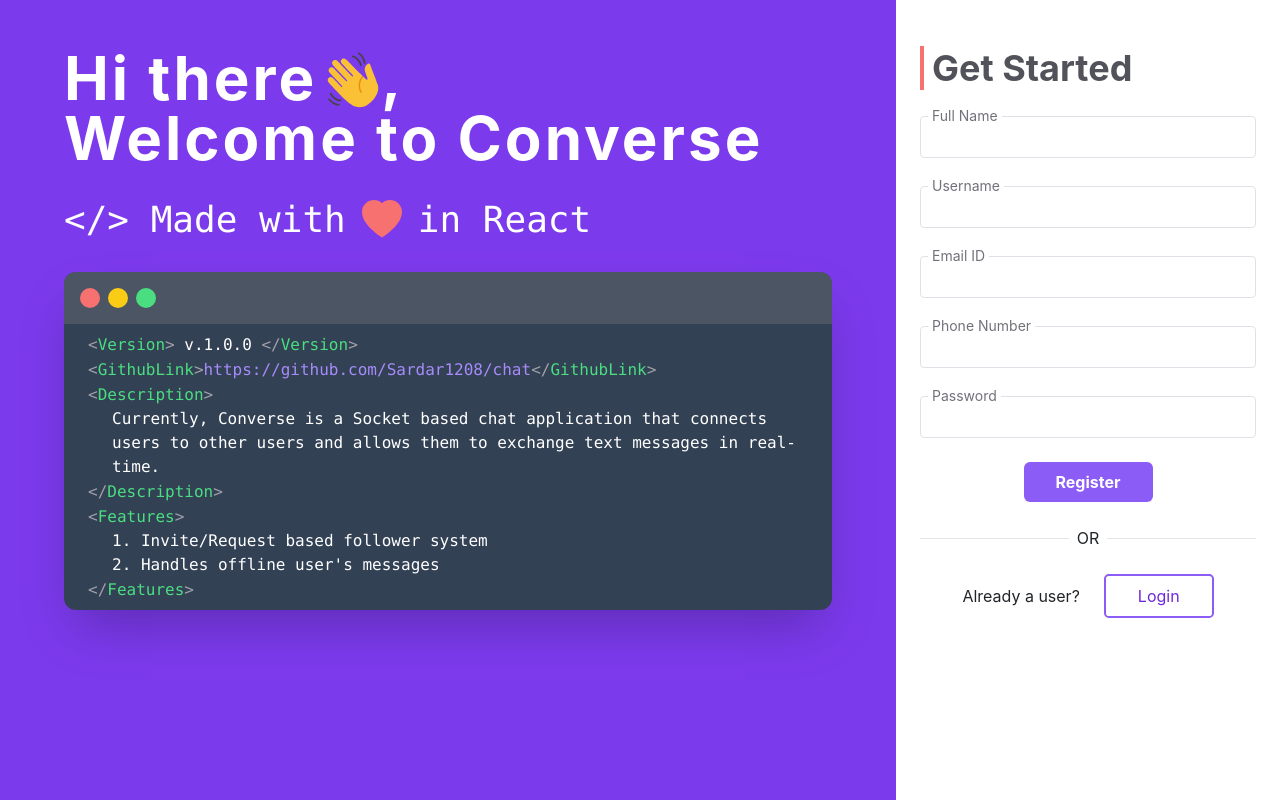
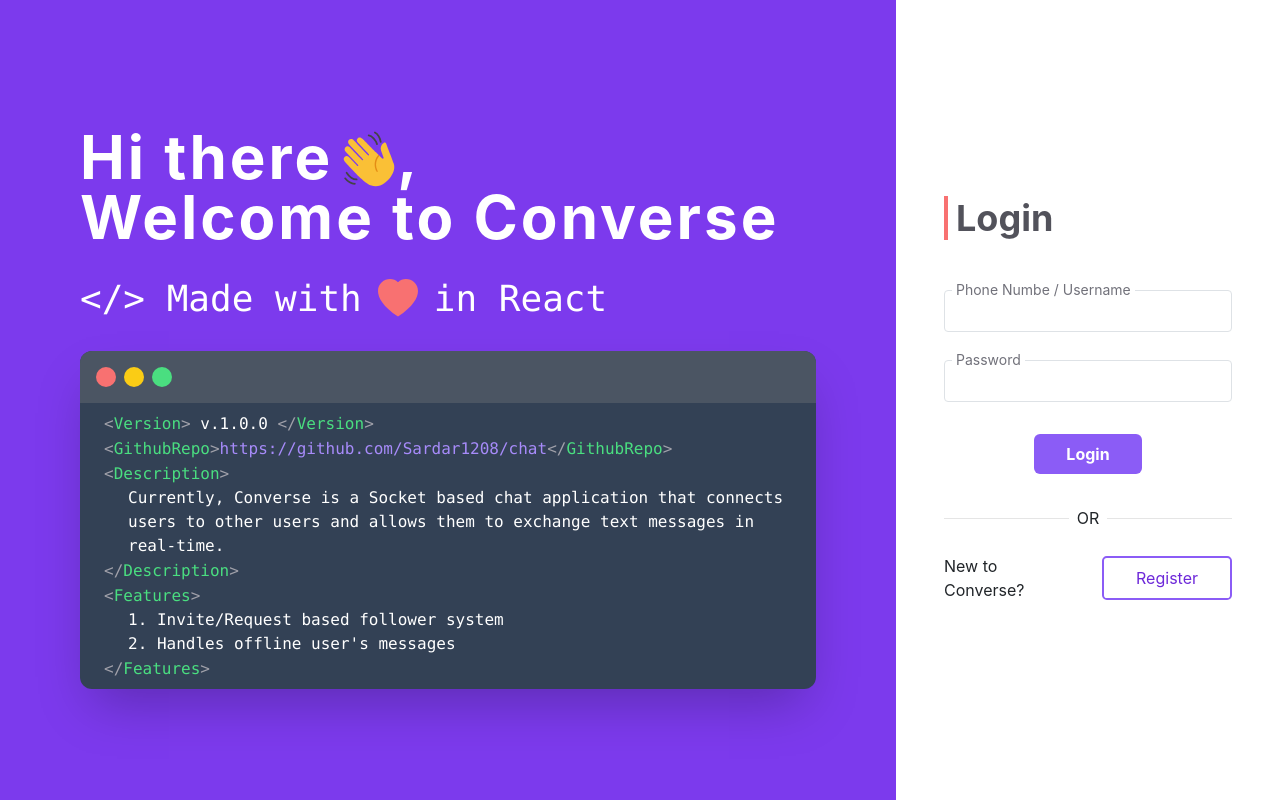
Before and after one commit to Sardar1208/converse-chat-app, a React (Create React App) app in the folder client/: page / in a window 1280 px wide. Both pictures are taken after a click on the button "Login". Built offline with nearby package versions, Linux system fonts and the light colour scheme.

Commit message:
Login window

```diff
--- a/client/src/Pages/Landing.js
+++ b/client/src/Pages/Landing.js
@@ -1,4 +1,6 @@
 import React, { useRef, useEffect } from "react";
+import Login from "../components/Login/Login";
+// import { motion } from "framer-motion";
 
 const Tag = (props) => {
   const ref = useRef(null);
@@ -32,15 +34,24 @@
 };
 
 function Landing() {
+  const [loginSection, setLoginSection] = React.useState(false);
+  console.log(
+    "%c\tloginSection:\t",
+    "background: #374151; color: #FBBF24; font-weight: 600;",
+    loginSection
+  );
+
   return (
     <div className="grid grid-cols-10 h-screen">
-      <div className="col-span-7 bg-violet-600 text-white">
-        <div className="px-16 py-12 pb-8">
+      <div className="col-span-7 bg-violet-600 text-white flex justify-center items-center">
+        <div className="px-20 py-12 pb-8 ">
           <h1 className="text-6xl font-bold items-end flex tracking-wider">
             Hi there
             <img src="/svg/wave.svg" className="w-14 ml-2" />,
           </h1>
-          <h1 className="text-6xl font-bold items-end tracking-wider">Welcome to Converse</h1>
+          <h1 className="text-6xl font-bold items-end tracking-wider">
+            Welcome to Converse
+          </h1>
           <h4 className="text-4xl font-thin font-mono mt-8 flex items-end">
             {"</> Made with"}
             <img src="/svg/love.svg" className="w-10 ml-2 mx-3" /> {"in React"}
@@ -55,7 +66,7 @@
               <p className="">
                 <Tag tagName="Version" content=" v.1.0.0 " />
                 <Tag
-                  tagName="GithubLink"
+                  tagName="GithubRepo"
                   content="https://github.com/Sardar1208/chat"
                   isLink={true}
                 />
@@ -83,13 +94,62 @@
           </div>
         </div>
       </div>
-      <div className="py-12 px-4 col-span-3 bg-white">
+      <div className="py-12 px-4 col-span-3 bg-white flex justify-center items-center ">
+        {loginSection ? (
+          <div className="w-100 px-4">
+            <span className="font-bold text-4xl pl-2 border-l-4 border-red-400 text-gray-600">
+              {/* Interested ?<br /> */}
+              Login
+            </span>
+            <div>
+              <div className="mb-3 pt-1 flex relative mt-12">
+                <input
+                  type="text"
+                  className="form-input px-3 py-2.5 placeholder-blueGray-300 text-blueGray-600 relative border rounded border-blueGray-300 bg-transparent rounded text-sm outline-none focus:outline-none focus:ring w-full"
+                />
+                <span className="absolute -top-1.5 bg-white px-1 ml-2 text-gray-500 text-sm">
+                  Phone Numbe / Username
+                </span>
+              </div>
+              <div className="mb-3 pt-1 flex relative mt-4">
+                <input
+                  type="password"
+                  className="form-input px-3 py-2.5 placeholder-blueGray-300 text-blueGray-600 relative border rounded border-blueGray-300 bg-transparent rounded text-sm outline-none focus:outline-none focus:ring w-full"
+                />
+                <span className="absolute -top-1.5 bg-white px-1 ml-2 text-gray-500 text-sm">
+                  Password
+                </span>
+              </div>
+              <div className="flex justify-center my-8">
+                <button className="py-2 rounded-md px-8 bg-violet-500 text-white font-bold focus:bg-violet-700 hover:bg-violet-600">
+                  Login
+                </button>
+              </div>
+              <div className="flex items-center">
+                <hr />
+                <span className="px-2">OR</span>
+                <hr />
+              </div>
+              <div className="flex justify-center items-center mt-6">
+                <span>New to Converse?</span>
+                <button
+                  className="ml-4 hover:bg-violet-500 px-8 py-2 text-violet-700 hover:text-white border-2 border-violet-500 rounded-lg"
+                  onClick={() => setLoginSection(false)}
+                >
+                  Register
+                </button>
+              </div>
+            </div>
+          </div>
+        ) : (
+        //   <motion.div animate={{ rotate: 360 }} transition={{ duration: 2 }}>
+            <div className="w-100 px-4">
               <span className="font-bold text-4xl pl-2 border-l-4 border-red-400 text-gray-600">
                 {/* Interested ?<br /> */}
                 Get Started
               </span>
               <div>
-          <div className="mb-3 pt-1 flex relative mt-4 ">
+                <div className="mb-3 pt-1 flex relative mt-12 ">
                   <input
                     type="text"
                     className="form-input px-3 py-2.5 placeholder-blueGray-300 text-blueGray-600 relative border rounded border-blueGray-300 bg-transparent rounded text-sm outline-none focus:outline-none focus:ring w-full"
@@ -146,9 +206,17 @@
                 </div>
                 <div className="flex justify-center items-center mt-6">
                   <span>Already a user?</span>
-            <button className="ml-4 hover:bg-violet-500 px-8 py-2 text-violet-700 hover:text-white border-2 border-violet-500 rounded-lg">Login</button>
+                  <button
+                    className="ml-4 hover:bg-violet-500 px-8 py-2 text-violet-700 hover:text-white border-2 border-violet-500 rounded-lg"
+                    onClick={() => setLoginSection(true)}
+                  >
+                    Login
+                  </button>
                 </div>
               </div>
+            </div>
+        //   </motion.div>
+        )}
       </div>
     </div>
   );
```
Also changed, not shown: 1 other file (tests, documents, lock files or other folders). Lines whose indentation alone changed are shown as unchanged.
